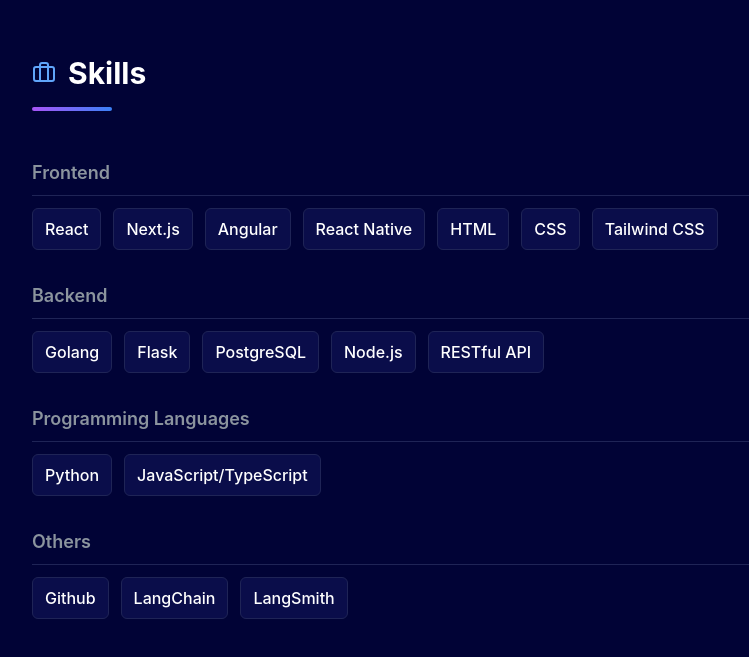
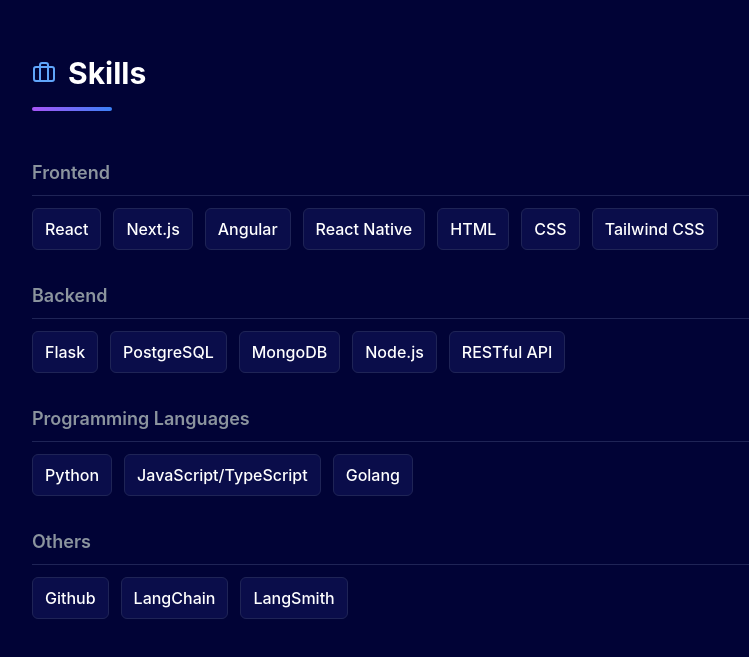
Before and after one commit to thuvohoanganh96/portfolio, a React (Vite) app: page / in a window 1280 px wide. Shown: the part 3661-4318 px from the top of the page, without its empty margins (0-749 px from the left). Built offline with nearby package versions, Linux system fonts and the light colour scheme.

Commit message:
Update skill

```diff
--- a/constants.ts
+++ b/constants.ts
@@ -148,13 +148,14 @@
   { name: "HTML", category: "Frontend" },
   { name: "CSS", category: "Frontend" },
   { name: "Tailwind CSS", category: "Frontend" },
-  { name: "Golang", category: "Backend" },
   { name: "Flask", category: "Backend" },
   { name: "PostgreSQL", category: "Backend" },
+  { name: "MongoDB", category: "Backend" },
   { name: "Node.js", category: "Backend" },
   { name: "RESTful API", category: "Backend" },
   { name: "Python", category: "Programming Languages" },
   { name: "JavaScript/TypeScript", category: "Programming Languages" },
+  { name: "Golang", category: "Programming Languages" },
   { name: "Github", category: "Others" },
   { name: "LangChain", category: "Others" },
   { name: "LangSmith", category: "Others" },
```
